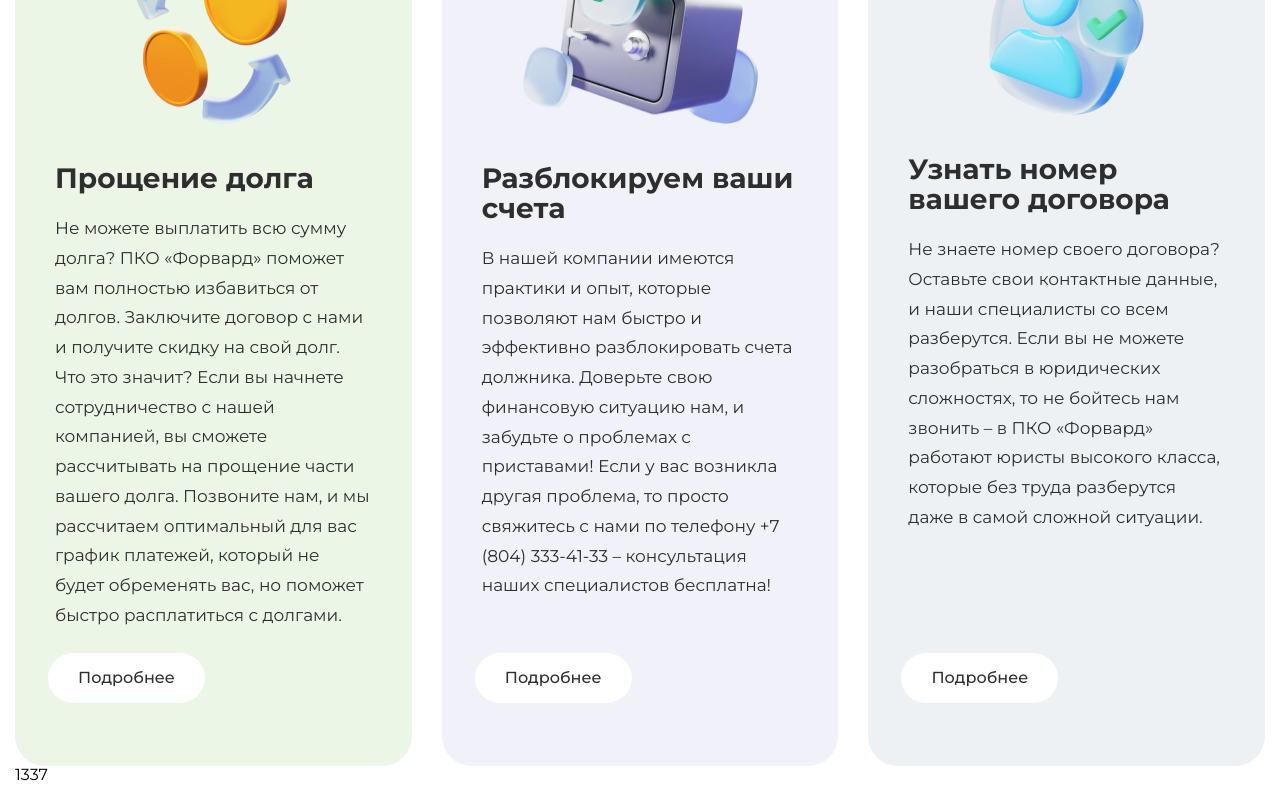
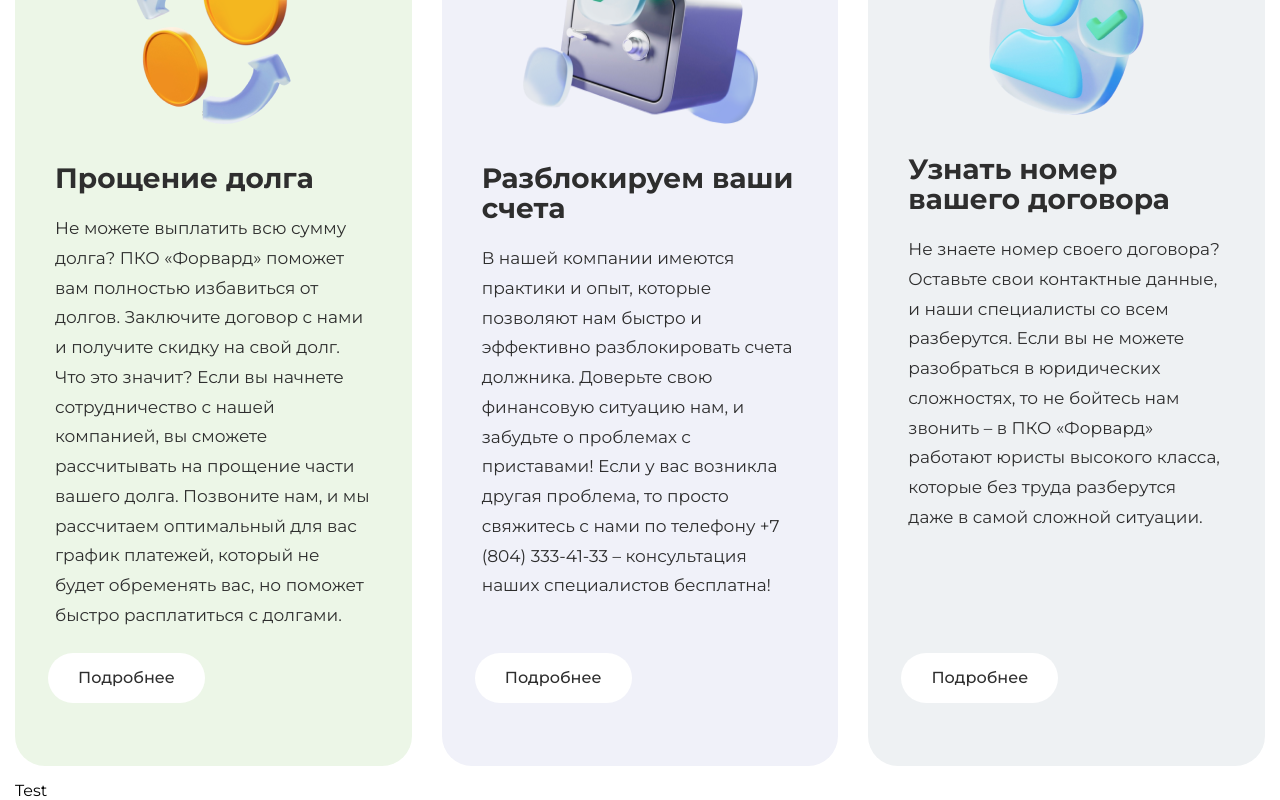
Before and after one commit to caforward/test_site, a Vue app: page / in a window 1280 px wide. Shown: the part 1084-1884 px from the top of the page. Built offline with nearby package versions, Linux system fonts and the light colour scheme.

Commit message:
init Pig component

```diff
--- a/src/components/HelpEverClient.vue
+++ b/src/components/HelpEverClient.vue
@@ -9,11 +9,11 @@
                     <p>{{ item.textParagr }}</p>
 
                 </div>
-            <div class="wrapButt" >
-                    <button>Подробнее</button></div>
+                <div class="wrapButt">
+                    <button>Подробнее</button>
                 </div>
             </div>
-        <div>1337</div>
+        </div>
     </div>
 
 </template>
@@ -71,19 +71,23 @@ export default defineComponent({
     width: 100%;
     height: 100%;
 }
+
 .headText {
-font-family: "Montserrat", sans-serif;;
+    font-family: "Montserrat", sans-serif;
+    ;
     font-weight: 700;
     font-size: 36px;
     color: #2e2e2e;
     margin-bottom: 32px;
 }
+
 .flexMain {
     display: flex;
     justify-content: space-between;
     gap: 30px;
     position: relative;
 }
+
 .flex-items {
     padding-left: 40px;
     padding-right: 40px;
@@ -116,11 +120,12 @@ p {
 }
 
 
-.wrapButt{
-    color:blanchedalmond;
+.wrapButt {
+    color: blanchedalmond;
     position: absolute;
     bottom: 23px;
     width: 100%;
+
     button {
         @include buttonDetails;
         margin: 20px 0px 40px -7px;
@@ -143,6 +148,4 @@ p {
     margin-top: 20px;
     max-height: 182px;
 }
-
-
 </style>
--- /dev/null
+++ b/src/components/PigFinance.vue
@@ -0,0 +1,29 @@
+<template>
+    <div class="container">
+        Test
+    </div>
+</template>
+
+<script lang="ts">
+import { defineComponent } from 'vue'
+
+
+
+export default defineComponent({
+    data() {
+        return {
+
+        }
+    }
+})
+</script>
+
+<style lang="scss" scoped>
+
+@import '/src/assets/scss/index.scss';
+.container {
+    margin-top: 62px;
+    max-width: 1338px;
+}
+
+</style>
--- a/src/views/MainPage.vue
+++ b/src/views/MainPage.vue
@@ -2,13 +2,14 @@
     <IntroSlider />
     <AboutInNumbersVue />
     <HelpEverClientVue />
+    <PigFinance />
 </template>
 
 <script setup>
 import AboutInNumbersVue from '../components/AboutInNumbers.vue';
 import HelpEverClientVue from '../components/HelpEverClient.vue';
 import IntroSlider from '../components/IntroSlider.vue';
-
+import PigFinance from '../components/PigFinance.vue';
 </script>
 
 <style>
```
Lines whose indentation alone changed are shown as unchanged.
